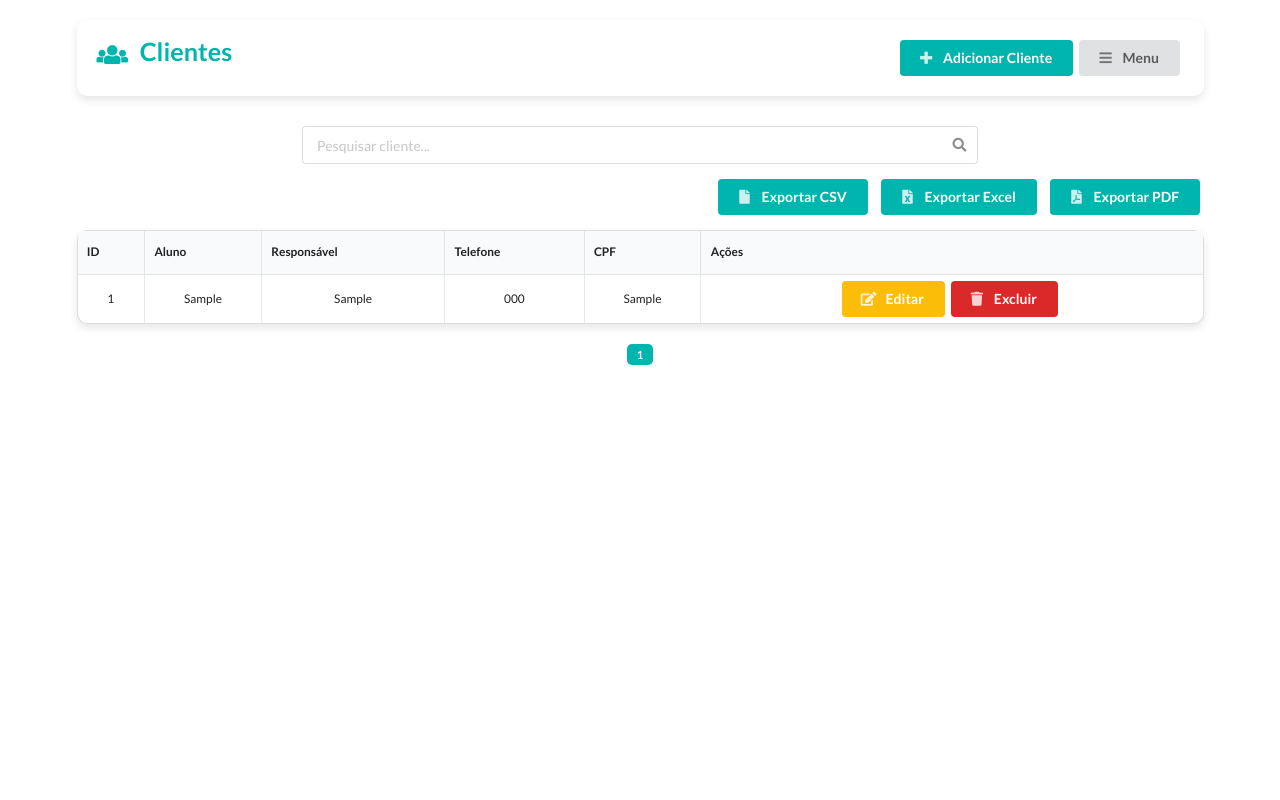
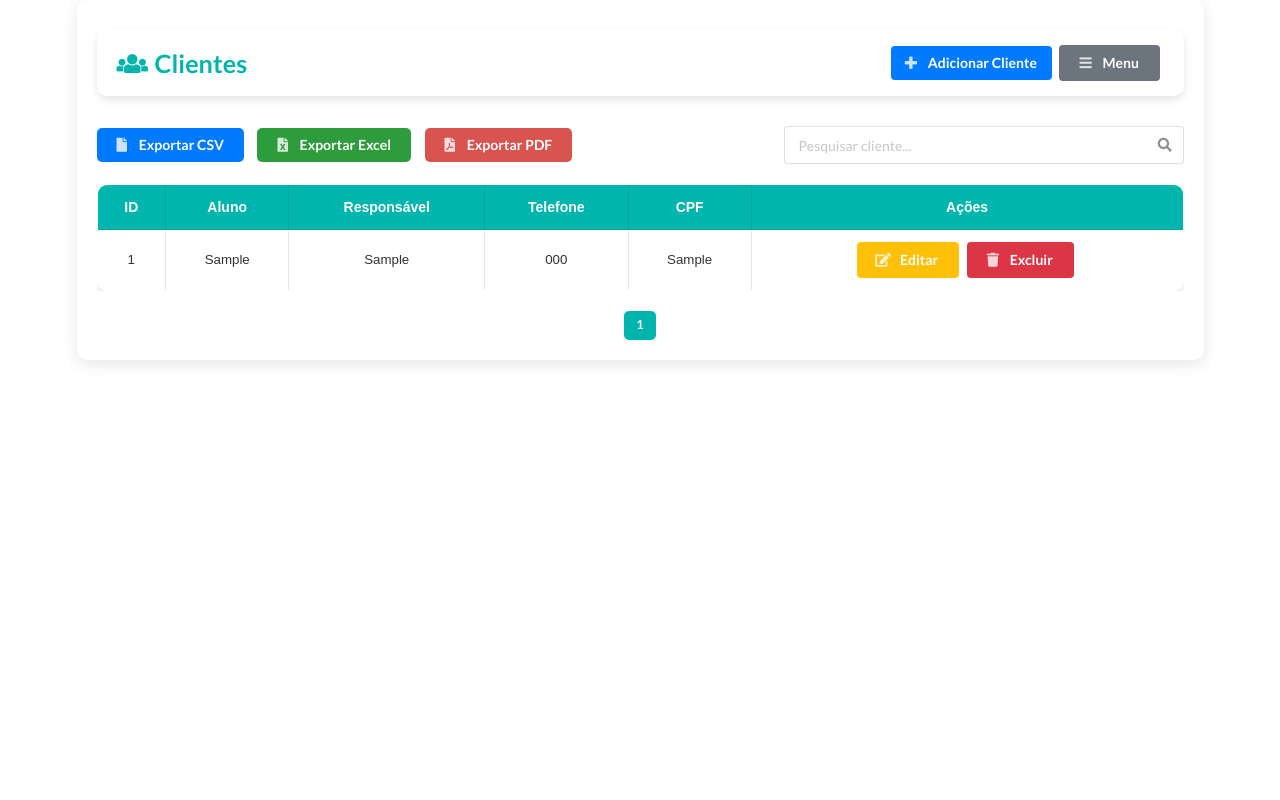
Before and after one commit to rogereichert12/sistema_pendencias, a Flask app: page /clientes in a window 1280 px wide. Run offline with Flask 3, Linux system fonts and the light colour scheme; the visitor is signed in with stand-in values (Sample User, id 1); tables that the repository leaves empty or names only in its code hold one stand-in row (values such as "Sample post"); some libraries are stand-ins or nearby versions.

Commit message:
Ajustado o layout da tela de clientes e melhorando o desempenho

```diff
--- a/app/static/css/clientes.css
+++ b/app/static/css/clientes.css
@@ -1,9 +1,27 @@
-/* Global Styles */
+/* ================================
+   GERAL
+================================ */
 body {
-    background-color: #f9f9f9;
+  background: linear-gradient(135deg, #f3f4f6, #e8eaf0); /* Gradiente suave */
+  font-family: "Arial", sans-serif;
+  margin: 0;
+  padding: 0;
+  color: #333; /* Cor padrão para texto */
 }
 
-/* Header Section */
+/* ================================
+   CONTAINER PRINCIPAL
+================================ */
+.ui.container {
+  background: #ffffff; /* Fundo branco para o conteúdo principal */
+  border-radius: 10px;
+  box-shadow: 0 4px 15px rgba(0, 0, 0, 0.1); /* Sombra suave para destaque */
+  padding: 20px;
+}
+
+/* ================================
+   CABEÇALHO
+================================ */
 .page-header {
   display: flex;
   justify-content: space-between;
@@ -11,57 +29,186 @@ body {
   background: #ffffff;
   padding: 15px 20px;
   border-radius: 10px;
-    box-shadow: 0 4px 8px rgba(0, 0, 0, 0.1);
-    margin: 20px 0 30px;
+  box-shadow: 0 4px 8px rgba(0, 0, 0, 0.1); /* Sombra para separar o cabeçalho */
+  margin-bottom: 30px;
+  margin-top: 10px; /* Pequeno espaçamento superior */
 }
 
 .page-header h3 {
   font-size: 1.8rem;
-    color: #00b5ad;
+  color: #00b5ad; /* Cor destacada */
+  margin: 0;
+}
+
+.page-header .ui.teal.button {
+  background-color: #007bff; /* Azul padrão profissional */
+  color: #fff;
+  font-weight: bold;
+  padding: 10px 15px;
+}
+
+.page-header .ui.teal.button:hover {
+  background-color: #0056b3; /* Azul escuro ao passar o mouse */
+}
+
+.page-header .ui.button {
+  background-color: #6c757d; /* Cinza profissional para o botão "Menu" */
+  color: #fff;
+}
+
+.page-header .ui.button:hover {
+  background-color: #5a6268;
+}
+
+/* ================================
+   ALINHAMENTO DE EXPORTAÇÃO E PESQUISA
+================================ */
+/* Contêiner para agrupar botões de exportação e barra de pesquisa */
+.export-and-search {
+  display: flex;
+  justify-content: space-between; /* Alinha exportação e pesquisa em lados opostos */
+  align-items: center;
+  margin-bottom: 20px;
+}
+
+.export-buttons {
+  display: flex;
+  gap: 10px; /* Espaçamento entre os botões */
+}
+
+/* Barra de pesquisa com largura fixa */
+.search-bar {
   display: flex;
   align-items: center;
-    gap: 10px;
 }
 
-/* Search Bar */
-.search-bar {
-    margin: 20px 0 15px;
+.ui.icon.input {
+  width: 400px; /* Largura da barra de pesquisa */
+}
+
+/* ================================
+   BOTÕES DE EXPORTAÇÃO
+================================ */
+.export-buttons .ui.button {
+  font-size: 1rem;
+  padding: 10px 20px;
+  font-weight: bold;
+  border-radius: 5px;
+}
+
+/* Cores específicas para cada tipo de exportação */
+.csv {
+  background-color: #007bff !important; /* Azul para CSV */
+}
+
+.csv:hover {
+  background-color: #0056b3 !important;
+}
+
+.excel {
+  background-color: #2d9c3c !important; /* Verde Excel */
+}
+
+.excel:hover {
+  background-color: #237d32 !important;
+}
+
+.pdf {
+  background-color: #d9534f !important; /* Vermelho PDF */
+  color: #fff !important;
+}
+
+.pdf:hover {
+  background-color: #c9302c !important;
+}
+
+/* ================================
+   TABELA
+================================ */
+.table-container {
+  overflow-x: auto; /* Scroll horizontal para telas menores */
+}
+
+.ui.celled.table {
+  width: 100%;
+  border-radius: 10px;
+  box-shadow: 0 4px 8px rgba(0, 0, 0, 0.1); /* Sombra para destacar */
+  border-collapse: collapse;
+  overflow: hidden;
+  background: #ffffff; /* Mantém o fundo branco da tabela */
+}
+
+.ui.celled.table th {
+  background-color: #00b5ad; /* Cabeçalho com cor destacada */
+  color: #fff;
+  text-align: center;
+  padding: 12px;
+  font-weight: bold;
+  font-size: 1rem;
+  cursor: pointer;
+}
+
+.ui.celled.table th:hover {
+  background-color: #009c8a; /* Cor ao passar o mouse */
+}
+
+.ui.celled.table td {
+  text-align: center;
+  padding: 12px;
+  font-size: 0.95rem;
+  color: #333;
+  border-bottom: 1px solid #ddd;
+}
+
+.ui.celled.table tr:hover {
+  background-color: #f5f5f5; /* Suave destaque ao passar o mouse */
+}
+
+.ui.celled.table tr:last-child td {
+  border-bottom: none;
+}
+
+/* ================================
+   BOTÕES DE AÇÕES
+================================ */
+.ui.table .edit-btn {
+  background-color: #ffc107; /* Amarelo empresarial */
+  color: #fff;
+  font-weight: bold;
+}
+
+.ui.table .edit-btn:hover {
+  background-color: #e0a800;
+}
+
+.ui.table .delete-btn {
+  background-color: #dc3545; /* Vermelho profissional */
+  color: #fff;
+  font-weight: bold;
+}
+
+.ui.table .delete-btn:hover {
+  background-color: #c82333;
+}
+
+/* ================================
+   MENSAGEM DE NENHUM CLIENTE ENCONTRADO
+================================ */
+.ui.warning.message {
   display: flex;
   justify-content: center;
+  align-items: center;
+  padding: 15px;
+  font-size: 1.1rem;
+  background-color: #ffe6cc;
+  color: #cc6600;
+  border: 1px solid #ffcc99;
+  border-radius: 5px;
 }
 
-.search-bar .ui.input {
-    width: 60%;
-}
-
-/* Export Buttons */
-.export-buttons {
-    margin-bottom: 15px;
-    display: flex;
-    justify-content: flex-end;
-    gap: 10px;
-}
-
-/* Table Styles */
-.ui.table {
-    border-radius: 10px;
-    box-shadow: 0 4px 8px rgba(0, 0, 0, 0.1);
-    font-size: 0.85rem;
-}
-
-.ui.table th {
-    background-color: #00b5ad;
-    color: #fff;
-    text-align: center;
-    padding: 8px;
-}
-
-.ui.table td {
-    text-align: center;
-    padding: 6px 8px;
-}
-
-/* Pagination */
+/* ================================
+   PAGINAÇÃO
+================================ */
 .pagination {
   display: flex;
   justify-content: center;
@@ -70,17 +217,43 @@ body {
 
 .pagination .ui.button {
   margin: 0 5px;
-    font-size: 0.8rem;
-    padding: 5px 10px;
+  font-size: 0.9rem;
+  padding: 8px 12px;
   border-radius: 5px;
 }
 
 .pagination .ui.button.active {
   background-color: #00b5ad !important;
   color: #fff !important;
+  font-weight: bold;
 }
 
-/* Sidebar */
-.ui.sidebar {
-    z-index: 1000;
+/* ================================
+   MODAL
+================================ */
+.ui.modal {
+  border-radius: 10px;
+  padding: 15px;
 }
+
+.ui.modal .header {
+  font-size: 1.5rem;
+  font-weight: bold;
+  color: #00b5ad;
+}
+
+.ui.modal .content .field {
+  margin-bottom: 15px;
+}
+
+.ui.modal .ui.teal.button {
+  background-color: #007bff; /* Azul padrão para salvar */
+  color: #fff;
+  padding: 10px 20px;
+  border-radius: 5px;
+  font-weight: bold;
+}
+
+.ui.modal .ui.teal.button:hover {
+  background-color: #0056b3;
+}
--- a/app/static/js/clientes.js
+++ b/app/static/js/clientes.js
@@ -1,31 +1,47 @@
 $(document).ready(function () {
-  let clientsData = [];
-  let filteredData = [];
-  let currentPage = 1;
-  const recordsPerPage = 10;
+  // ============================
+  // Variáveis Globais
+  // ============================
+  let clientsData = []; // Dados completos de clientes
+  let filteredData = []; // Dados filtrados para pesquisa e ordenação
+  let currentPage = 1; // Página atual na tabela
+  const recordsPerPage = 10; // Registros por página
 
+  // ============================
   // Inicializar Sidebar
+  // ============================
   $(".ui.sidebar").sidebar({ transition: "overlay" });
   $("#toggle-sidebar").on("click", function () {
     $(".ui.sidebar").sidebar("toggle");
   });
 
-  // Função para carregar clientes
+  // ============================
+  // Função Principal: Carregar Clientes
+  // ============================
   function loadClients() {
     fetch("/clientes/list")
       .then((response) => response.json())
       .then((data) => {
         clientsData = data.clients || [];
-        filteredData = [...clientsData];
-        renderTable();
-        renderPagination();
+        filteredData = [...clientsData]; // Inicializa os dados filtrados
+        renderTable(); // Atualiza a tabela
+        renderPagination(); // Atualiza a paginação
       })
       .catch(() => {
-        alert("Erro ao carregar os clientes.");
+        Swal.fire({
+          icon: "error",
+          title: "Erro!",
+          text: "Erro ao carregar os clientes. Verifique sua conexão.",
+          confirmButtonColor: "#d33",
+        });
       });
   }
 
-  // Função para renderizar a tabela
+  window.loadClients = loadClients;
+
+  // ============================
+  // Renderizar Tabela
+  // ============================
   function renderTable() {
     const tableBody = $("#clients-table-body");
     const noClientsMessage = $("#no-clients-message");
@@ -33,7 +49,7 @@ $(document).ready(function () {
     tableBody.empty();
 
     if (filteredData.length === 0) {
-      noClientsMessage.removeClass("hidden");
+      noClientsMessage.removeClass("hidden"); // Mostra mensagem de "nenhum cliente encontrado"
     } else {
       noClientsMessage.addClass("hidden");
       const start = (currentPage - 1) * recordsPerPage;
@@ -62,7 +78,6 @@ $(document).ready(function () {
     }
   }
 
-  // Função para renderizar paginação
   function renderPagination() {
     const paginationControls = $("#pagination-controls");
     paginationControls.empty();
@@ -85,22 +100,49 @@ $(document).ready(function () {
     });
   }
 
-  // Adicionar Cliente - Mostrar Modal
+  // ============================
+  // Função de Pesquisa Instantânea
+  // ============================
+  /**
+   * Atualiza `filteredData` com base no texto digitado na barra de pesquisa.
+   */
+  $("#search-client").on("input", function () {
+    const query = $(this).val().toLowerCase(); // Converte o texto da pesquisa para minúsculas
+
+    // Filtra os dados com base na pesquisa
+    filteredData = clientsData.filter(
+      (client) =>
+        client.aluno.toLowerCase().includes(query) ||
+        client.responsavel.toLowerCase().includes(query) ||
+        client.cpf.includes(query) ||
+        client.telefone.includes(query)
+    );
+
+    currentPage = 1; // Reseta para a primeira página
+    renderTable(); // Atualiza a tabela
+    renderPagination(); // Atualiza a paginação
+  });
+
+  // ============================
+  // Modal de Adicionar Cliente
+  // ============================
   $("#add-client-btn").on("click", function () {
     $("#client-form")[0].reset(); // Reseta o formulário
     $("#client-id").val(""); // Limpa o campo de ID
     $("#modal-title").text("Adicionar Cliente");
-    $("#client-modal").modal("show"); // Abre a modal
+    $("#client-modal").modal("show"); // Mostra o modal
   });
 
-  // Editar Cliente - Mostrar Modal
+  // ============================
+  // Modal de Editar Cliente
+  // ============================
   $(document).on("click", ".edit-btn", function () {
     const clientId = $(this).data("id");
+
     fetch(`/clientes/get/${clientId}`)
       .then((response) => response.json())
       .then((data) => {
         if (data.client) {
-          // Preenche os campos do formulário
           $("#client-id").val(data.client.id);
           $("#aluno").val(data.client.aluno);
           $("#responsavel").val(data.client.responsavel);
@@ -108,17 +150,79 @@ $(document).ready(function () {
           $("#cpf").val(data.client.cpf);
 
           $("#modal-title").text("Editar Cliente");
-          $("#client-modal").modal("show"); // Abre a modal
+          $("#client-modal").modal("show"); // Mostra o modal
         } else {
-          alert("Erro ao carregar os dados do cliente.");
+          Swal.fire({
+            icon: "error",
+            title: "Erro!",
+            text: "Cliente não encontrado.",
+            confirmButtonColor: "#d33",
+          });
         }
       })
       .catch(() => {
-        alert("Erro ao carregar os dados do cliente.");
+        Swal.fire({
+          icon: "error",
+          title: "Erro!",
+          text: "Erro ao carregar os dados do cliente.",
+          confirmButtonColor: "#d33",
+        });
       });
   });
 
+  $(document).on("click", ".delete-btn", function () {
+    const clientId = $(this).data("id");
+
+    // Alerta de confirmação para exclusão
+    Swal.fire({
+      title: "Você tem certeza?",
+      text: "Esta ação não pode ser desfeita!",
+      icon: "warning",
+      showCancelButton: true,
+      confirmButtonColor: "#d33",
+      cancelButtonColor: "#6c757d",
+      confirmButtonText: "Sim, excluir!",
+      cancelButtonText: "Cancelar",
+    }).then((result) => {
+      if (result.isConfirmed) {
+        // Requisição para deletar o cliente
+        fetch(`/clientes/delete/${clientId}`, {
+          method: "DELETE",
+        })
+          .then((response) => {
+            if (response.ok) {
+              // Cliente excluído com sucesso
+              Swal.fire({
+                icon: "success",
+                title: "Excluído!",
+                text: "O cliente foi excluído com sucesso.",
+                confirmButtonColor: "#00b5ad",
+                timer: 2000,
+              });
+              loadClients(); // Recarrega a lista de clientes
+            } else {
+              // Erro ao excluir cliente
+              return response.json().then((data) => {
+                throw new Error(data.message || "Erro ao excluir cliente.");
+              });
+            }
+          })
+          .catch((err) => {
+            // Exibe erro usando o SweetAlert2
+            Swal.fire({
+              icon: "error",
+              title: "Erro!",
+              text: `Erro ao excluir cliente: ${err.message}`,
+              confirmButtonColor: "#d33",
+            });
+          });
+      }
+    });
+  });
+
+  // ============================
   // Submeter Formulário de Cliente
+  // ============================
   $("#client-form").on("submit", function (e) {
     e.preventDefault();
 
@@ -141,31 +245,33 @@ $(document).ready(function () {
         if (data.success) {
           loadClients();
           $("#client-modal").modal("hide");
-          alert("Cliente salvo com sucesso!");
+          Swal.fire({
+            icon: "success",
+            title: "Cliente salvo!",
+            text: "Os dados foram salvos com sucesso.",
+            confirmButtonColor: "#00b5ad",
+          });
         } else {
-          alert("Erro ao salvar cliente: " + data.message);
+          Swal.fire({
+            icon: "error",
+            title: "Erro!",
+            text: data.message || "Erro ao salvar cliente.",
+            confirmButtonColor: "#d33",
+          });
         }
       })
       .catch(() => {
-        alert("Erro ao salvar cliente.");
+        Swal.fire({
+          icon: "error",
+          title: "Erro!",
+          text: "CPF já cadastrado no sistema",
+          confirmButtonColor: "#d33",
+        });
       });
   });
 
-  // Pesquisa de clientes
-  $("#search-client").on("input", function () {
-    const query = $(this).val().toLowerCase();
-    filteredData = clientsData.filter(
-      (client) =>
-        client.aluno.toLowerCase().includes(query) ||
-        client.responsavel.toLowerCase().includes(query) ||
-        client.cpf.includes(query)
-    );
-
-    currentPage = 1;
-    renderTable();
-    renderPagination();
-  });
-
-  // Inicializa carregamento de clientes
+  // ============================
+  // Inicializar
+  // ============================
   loadClients();
 });
--- a/app/templates/clientes.html
+++ b/app/templates/clientes.html
@@ -14,8 +14,16 @@
       rel="stylesheet"
       href="https://cdnjs.cloudflare.com/ajax/libs/font-awesome/6.5.1/css/all.min.css"
     />
+    <!-- SweetAlert2 CSS -->
+    <link
+      rel="stylesheet"
+      href="https://cdn.jsdelivr.net/npm/sweetalert2@11/dist/sweetalert2.min.css"
+    />
+    <!-- SweetAlert2 JS -->
+    <script src="https://cdn.jsdelivr.net/npm/sweetalert2@11"></script>
+
     <!-- Custom CSS -->
-    <link rel="stylesheet" href="/static/css/clientes.css" />
+    <link rel="stylesheet" href="../static/css/clientes.css" />
   </head>
   <body>
     <!-- Barra Lateral -->
@@ -54,7 +62,19 @@
           </div>
         </div>
 
-        <!-- Barra de Pesquisa -->
+        <!-- Botões de Exportação e Barra de Pesquisa -->
+        <div class="export-and-search">
+          <div class="export-buttons">
+            <a href="/clientes/export/csv" class="ui teal button csv"
+              ><i class="file csv icon"></i> Exportar CSV</a
+            >
+            <a href="/clientes/export/excel" class="ui teal button excel"
+              ><i class="file excel icon"></i> Exportar Excel</a
+            >
+            <a href="/clientes/export/pdf" class="ui teal button pdf"
+              ><i class="file pdf icon"></i> Exportar PDF</a
+            >
+          </div>
           <div class="search-bar">
             <div class="ui icon input">
               <input
@@ -65,18 +85,6 @@
               <i class="search icon"></i>
             </div>
           </div>
-
-        <!-- Botões de Exportação -->
-        <div class="export-buttons">
-          <a href="/clientes/export/csv" class="ui teal button"
-            ><i class="file csv icon"></i> Exportar CSV</a
-          >
-          <a href="/clientes/export/excel" class="ui teal button"
-            ><i class="file excel icon"></i> Exportar Excel</a
-          >
-          <a href="/clientes/export/pdf" class="ui teal button"
-            ><i class="file pdf icon"></i> Exportar PDF</a
-          >
         </div>
 
         <!-- Mensagem de Nenhum Cliente Encontrado -->
```
Also changed, not shown: app/routes/cliente_routes.py (+41 -5 lines), app/templates/backup/clientes.html (added, +198 -0 lines). Lines whose indentation alone changed are shown as unchanged.
